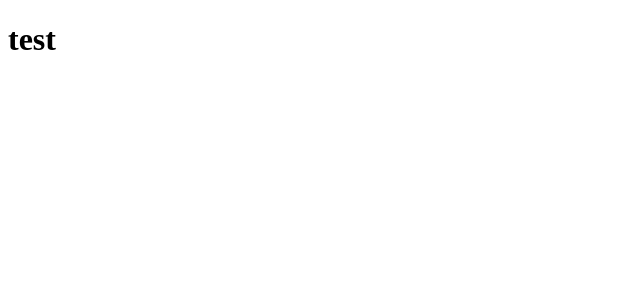
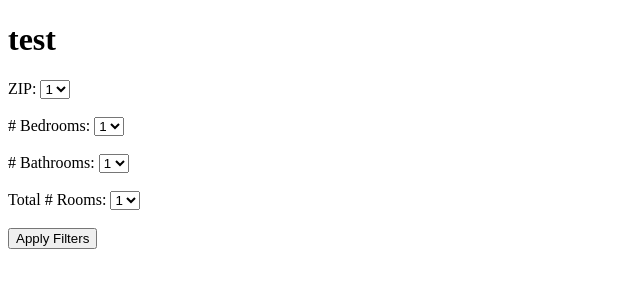
Before and after one commit to jeremybar32093/philadelphia_housing_dashboard, a Flask app: page / in a window 1280 px wide. Before the commit the part shown is almost empty. Shown: the top 300 px of the page, without its empty margins (0-640 px from the left). Run offline with Flask 2, Linux system fonts and the light colour scheme; tables that the repository leaves empty hold one stand-in row (values such as "Sample post"); some libraries are stand-ins or nearby versions.

Commit message:
updated app.py and index.html; added code to populate dropdown filters based on dataset

```diff
--- a/housing_app/app.py
+++ b/housing_app/app.py
@@ -12,6 +12,7 @@ import sqlalchemy
 from sqlalchemy.ext.automap import automap_base
 from sqlalchemy.orm import Session
 from sqlalchemy import create_engine, func
+from sqlalchemy import desc, asc
 from flask_sqlalchemy import SQLAlchemy
 
 #################################################
@@ -41,7 +42,24 @@ PhillyHome = Base.classes.philadelphia_home_sales
 # Home route - render index.html page
 @app.route("/")
 def home():
-    return render_template("index.html")
+    # Create session to query DB to return possible dropdown values
+    session = Session(engine)
+
+    # Return unique list of zip codes to be used in filtering dropdown
+    zip_codes = session.query(PhillyHome.zip_code.distinct()).order_by(asc(PhillyHome.zip_code))
+    # Return unique list of # Bedrooms to be used in filtering dropdown
+    number_bedrooms = session.query(PhillyHome.number_of_bedrooms.distinct()).order_by(asc(PhillyHome.number_of_bedrooms))
+    # Return unique list of # Bathrooms to be used in filtering dropdown
+    number_bathrooms = session.query(PhillyHome.number_of_bathrooms.distinct()).order_by(asc(PhillyHome.number_of_bathrooms))
+    # Return unique list of total # Rooms to be used in filtering dropdown
+    total_rooms = session.query(PhillyHome.number_of_rooms.distinct()).order_by(asc(PhillyHome.number_of_rooms))
+    # Return values for sq. foot dropdowns (use buckets? i.e. <500, 500-600, et.) **NOTE: need to figure out how exactly to do this
+
+    # Close session
+    session.close()
+
+    # Render index.html template, pass in context variables for possible filtering values
+    return render_template("index.html", zip_codes=zip_codes, number_bedrooms=number_bedrooms, number_bathrooms=number_bathrooms, total_rooms=total_rooms)
 
 # api route to be able to render full dataset using d3.json
 @app.route("/api/v1.0/data")
--- a/housing_app/templates/index.html
+++ b/housing_app/templates/index.html
@@ -8,6 +8,40 @@
 </head>
 <body>
     <h1>test</h1>
+    <!-- Dropdown filters -->
+    <form action="">
+        <label for="zip">ZIP: </label>
+        <select name="zip" id="zip">
+          {% for item in zip_codes %}
+            <option value="{{ item }}">{{ item[0] }}</option>
+          {% endfor %}
+        </select>
+        <br><br>
+        <label for="number_bedrooms"># Bedrooms: </label>
+        <select name="number_bedrooms" id="number_bedrooms">
+          {% for item in number_bedrooms %}
+            <option value="{{ item }}">{{ item[0] }}</option>
+          {% endfor %}
+        </select>
+        <br><br>
+        <label for="number_bathrooms"># Bathrooms: </label>
+        <select name="number_bathrooms" id="number_bathrooms">
+          {% for item in number_bathrooms %}
+            <option value="{{ item }}">{{ item[0] }}</option>
+          {% endfor %}
+        </select>
+        <br><br>
+        <label for="total_rooms">Total # Rooms: </label>
+        <select name="total_rooms" id="total_rooms">
+          {% for item in total_rooms %}
+            <option value="{{ item }}">{{ item[0] }}</option>
+          {% endfor %}
+        </select>
+        <br><br>
+        <!-- Below is placeholder for now -->
+        <input type="submit" value="Apply Filters">
+    </form>
+
 </body>
 <!-- Script for d3 -->
 <script src="https://cdnjs.cloudflare.com/ajax/libs/d3/5.5.0/d3.min.js"></script>
```
